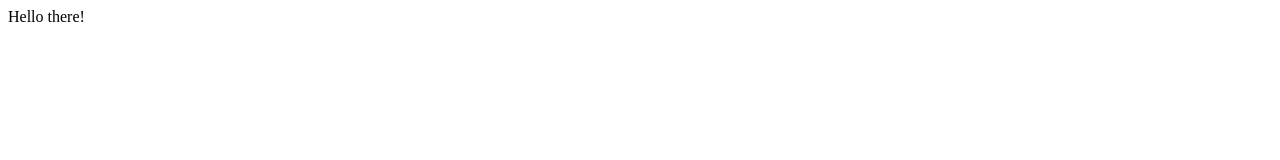
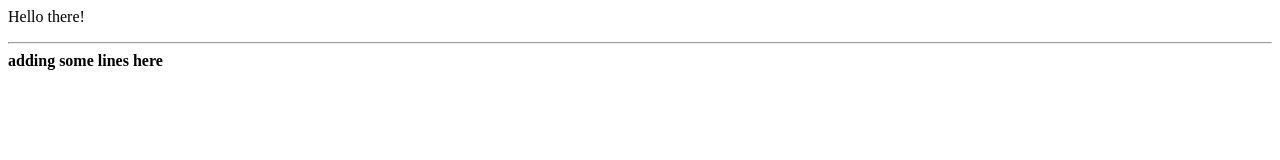
Before and after one commit to Maulikdavra/demo-repo, a plain HTML site: page index.html in a window 1280 px wide. Drawn offline with Linux system fonts and the light colour scheme.

Commit message:
added a line

```diff
--- a/index.html
+++ b/index.html
@@ -1,3 +1,5 @@
 <div>
     <p>Hello there!</p>
+    <hr />
+    <b>adding some lines here</b>
 </div>
```
